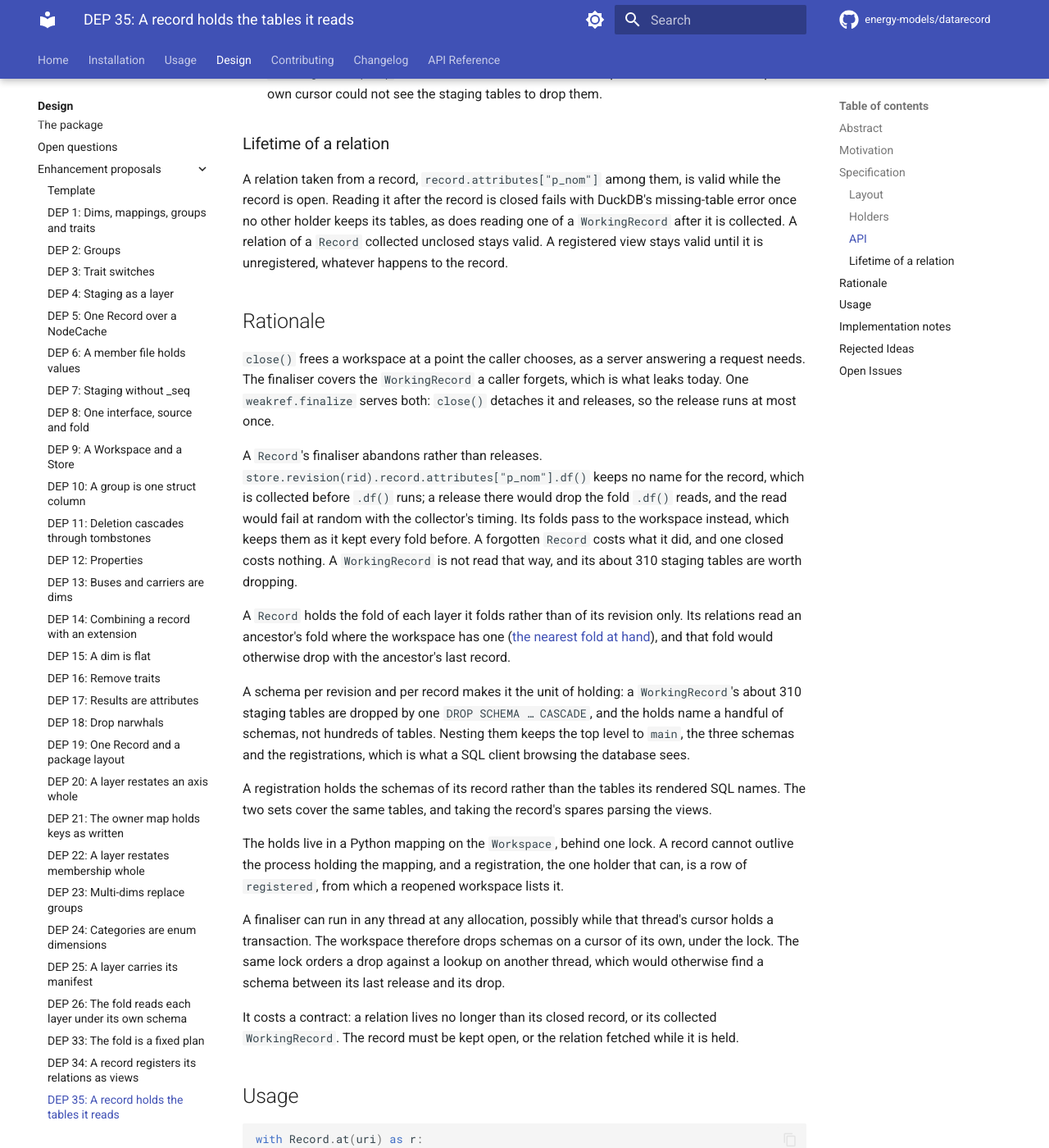
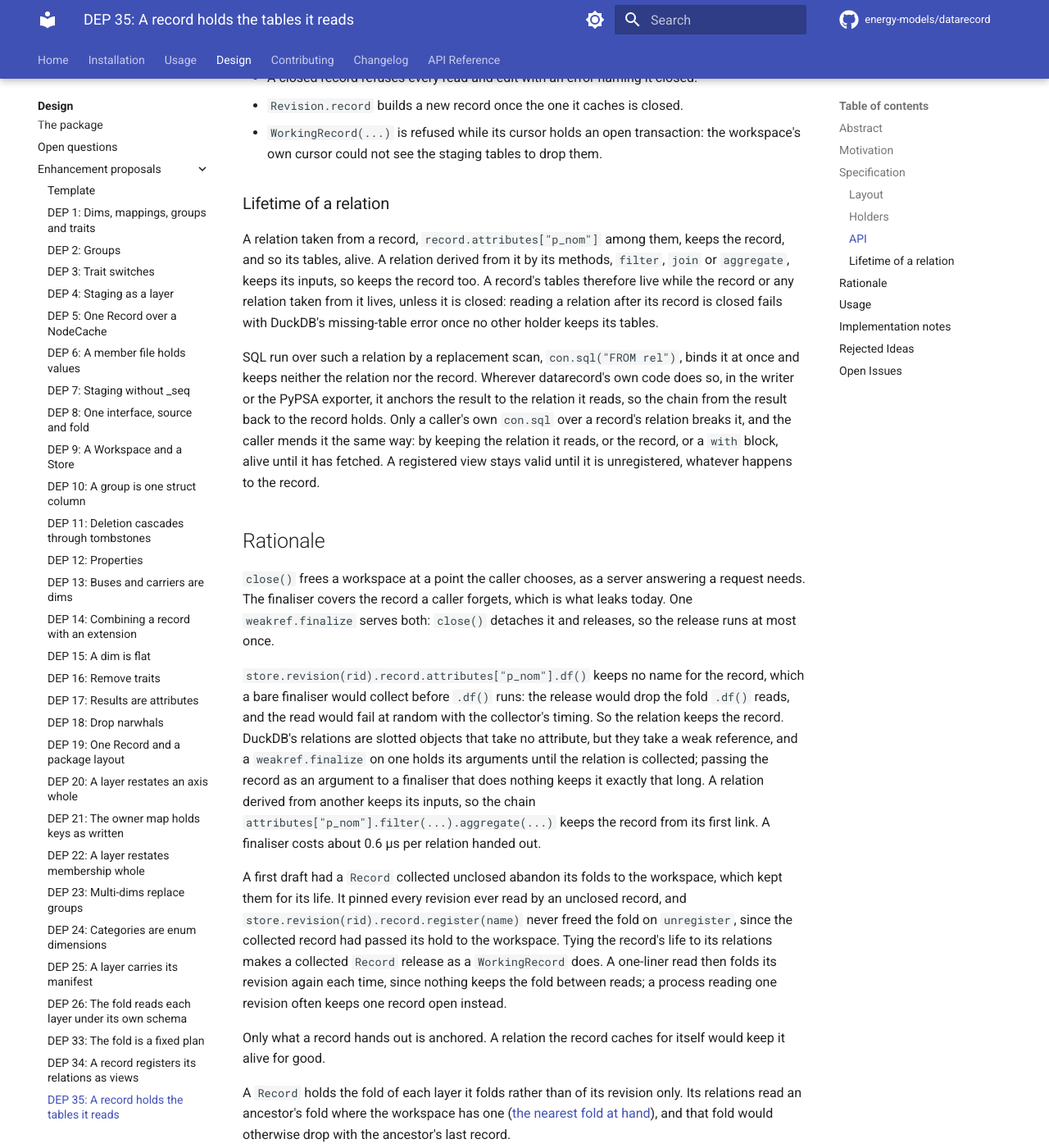
Before and after one commit to energy-models/datarecord, an MkDocs documentation site: the page built from docs/design/proposals/dep-0035-a-record-holds-the-tables-it-reads.md, in a window 1280 px wide and 1400 px high, scrolled down 2649 px. Shown: the whole window at 82% size. Built offline with MkDocs 1.6.1 and Material for MkDocs 9.7.7, drawn with Linux system fonts in a browser that asks for light colours; comment, search, counter and statistics services are not loaded; some of the changed text lies outside the part shown.

Commit message:
feat: a record lives as long as its relations
Each relation a record hands out keeps the record alive through a
weakref.finalize anchor, and a con.sql over a relation is anchored to
it, so a collected Record releases its holds instead of abandoning
them to the workspace. `register` then `unregister` on a one-liner
record frees its fold, and a WorkingRecord one-liner keeps its staging
tables until its relation goes. DEP 35 and the design pages follow;
views.md says what unregister does to a running statement.

````diff
--- a/docs/design/proposals/dep-0035-a-record-holds-the-tables-it-reads.md
+++ b/docs/design/proposals/dep-0035-a-record-holds-the-tables-it-reads.md
@@ -16,7 +16,7 @@ SPDX-License-Identifier: CC-BY-4.0
 
 ## Abstract
 
-The tables a workspace creates move out of `main` into three schemas: `_fold` for a revision's fold, `_staged` for a `WorkingRecord`'s staging tables, `_scratch` for a call's intermediates. A revision's fold and a record's staging tables each get a schema of their own inside, which is held by its holders: the records reading it and the registrations whose views read it. The workspace drops a schema when its last holder releases it. A record releases its holds on `close()`. A `WorkingRecord` collected unclosed releases them too, and a `Record` collected unclosed abandons its folds to the workspace, which keeps them.
+The tables a workspace creates move out of `main` into three schemas: `_fold` for a revision's fold, `_staged` for a `WorkingRecord`'s staging tables, `_scratch` for a call's intermediates. A revision's fold and a record's staging tables each get a schema of their own inside, which is held by its holders: the records reading it and the registrations whose views read it. The workspace drops a schema when its last holder releases it. A record releases its holds on `close()`, or once it is collected unclosed. Every relation a record hands out keeps the record alive, so its tables live while the record or any relation taken from it lives.
 
 ## Motivation
 
@@ -49,10 +49,9 @@ DuckDB does not help. It drops a table a view reads without complaint, and the v
 
 | holder            | holds                                                  | releases on                      |
 | ----------------- | ------------------------------------------------------ | -------------------------------- |
-| a `Record`        | `_fold.<id>` of each layer it folds                    | `close()`                        |
+| a `Record`        | `_fold.<id>` of each layer it folds                    | `close()`, or garbage collection |
 | a `WorkingRecord` | as a `Record` over its base, and its `_staged.<layer>` | `close()`, or garbage collection |
 | a registration    | every schema the registering record holds              | `Workspace.unregister(name)`     |
-| the workspace     | every schema of a `Record` collected unclosed          | never                            |
 
 A record holds its schemas from construction, created or not. A `Record` over revision `rid` folds `rid`'s layer and the ancestors down to the deepest materialised one, and reads `_fold.<rid>` and, where it holds them, an ancestor's `_fold.<id>`. When the last holder of a schema releases it, the workspace drops it with every table in it. A registration takes its hold inside the transaction that creates its views, so no `unregister` sees it unheld.
 
@@ -62,20 +61,28 @@ A registration's row in `registered` lists the schemas it holds in a `held` colu
 
 - `Record.close() -> None` releases the record's holds. A second call does nothing.
 - `Record` is a context manager, closing on exit.
-- A `WorkingRecord` is closed when it is garbage collected, if it was not before. A `Record` collected unclosed passes its holds to the workspace.
+- A record is closed when it is garbage collected, if it was not before.
+- Every relation a record hands out, through `dims`, `properties` and `attributes`, keeps the record alive while it lives: a `weakref.finalize` on the relation holds the record as its argument.
+- A relation datarecord builds by SQL over another relation, a Python variable its SQL scans, keeps that relation alive the same way.
 - A closed record refuses every read and edit with an error naming it closed.
 - `Revision.record` builds a new record once the one it caches is closed.
 - `WorkingRecord(...)` is refused while its cursor holds an open transaction: the workspace's own cursor could not see the staging tables to drop them.
 
 ### Lifetime of a relation
 
-A relation taken from a record, `record.attributes["p_nom"]` among them, is valid while the record is open. Reading it after the record is closed fails with DuckDB's missing-table error once no other holder keeps its tables, as does reading one of a `WorkingRecord` after it is collected. A relation of a `Record` collected unclosed stays valid. A registered view stays valid until it is unregistered, whatever happens to the record.
+A relation taken from a record, `record.attributes["p_nom"]` among them, keeps the record, and so its tables, alive. A relation derived from it by its methods, `filter`, `join` or `aggregate`, keeps its inputs, so keeps the record too. A record's tables therefore live while the record or any relation taken from it lives, unless it is closed: reading a relation after its record is closed fails with DuckDB's missing-table error once no other holder keeps its tables.
+
+SQL run over such a relation by a replacement scan, `con.sql("FROM rel")`, binds it at once and keeps neither the relation nor the record. Wherever datarecord's own code does so, in the writer or the PyPSA exporter, it anchors the result to the relation it reads, so the chain from the result back to the record holds. Only a caller's own `con.sql` over a record's relation breaks it, and the caller mends it the same way: by keeping the relation it reads, or the record, or a `with` block, alive until it has fetched. A registered view stays valid until it is unregistered, whatever happens to the record.
 
 ## Rationale
 
-`close()` frees a workspace at a point the caller chooses, as a server answering a request needs. The finaliser covers the `WorkingRecord` a caller forgets, which is what leaks today. One `weakref.finalize` serves both: `close()` detaches it and releases, so the release runs at most once.
+`close()` frees a workspace at a point the caller chooses, as a server answering a request needs. The finaliser covers the record a caller forgets, which is what leaks today. One `weakref.finalize` serves both: `close()` detaches it and releases, so the release runs at most once.
 
-A `Record`'s finaliser abandons rather than releases. `store.revision(rid).record.attributes["p_nom"].df()` keeps no name for the record, which is collected before `.df()` runs; a release there would drop the fold `.df()` reads, and the read would fail at random with the collector's timing. Its folds pass to the workspace instead, which keeps them as it kept every fold before. A forgotten `Record` costs what it did, and one closed costs nothing. A `WorkingRecord` is not read that way, and its about 310 staging tables are worth dropping.
+`store.revision(rid).record.attributes["p_nom"].df()` keeps no name for the record, which a bare finaliser would collect before `.df()` runs: the release would drop the fold `.df()` reads, and the read would fail at random with the collector's timing. So the relation keeps the record. DuckDB's relations are slotted objects that take no attribute, but they take a weak reference, and a `weakref.finalize` on one holds its arguments until the relation is collected; passing the record as an argument to a finaliser that does nothing keeps it exactly that long. A relation derived from another keeps its inputs, so the chain `attributes["p_nom"].filter(...).aggregate(...)` keeps the record from its first link. A finaliser costs about 0.6 µs per relation handed out.
+
+A first draft had a `Record` collected unclosed abandon its folds to the workspace, which kept them for its life. It pinned every revision ever read by an unclosed record, and `store.revision(rid).record.register(name)` never freed the fold on `unregister`, since the collected record had passed its hold to the workspace. Tying the record's life to its relations makes a collected `Record` release as a `WorkingRecord` does. A one-liner read then folds its revision again each time, since nothing keeps the fold between reads; a process reading one revision often keeps one record open instead.
+
+Only what a record hands out is anchored. A relation the record caches for itself would keep it alive for good.
 
 A `Record` holds the fold of each layer it folds rather than of its revision only. Its relations read an ancestor's fold where the workspace has one ([the nearest fold at hand](../layers/resolution.md#a-fold-starts-from-the-nearest-fold-at-hand)), and that fold would otherwise drop with the ancestor's last record.
 
@@ -87,13 +94,27 @@ The holds live in a Python mapping on the `Workspace`, behind one lock. A record
 
 A finaliser can run in any thread at any allocation, possibly while that thread's cursor holds a transaction. The workspace therefore drops schemas on a cursor of its own, under the lock. The same lock orders a drop against a lookup on another thread, which would otherwise find a schema between its last release and its drop.
 
-It costs a contract: a relation lives no longer than its closed record, or its collected `WorkingRecord`. The record must be kept open, or the relation fetched while it is held.
+It costs a contract: a relation lives no longer than its closed record, and a caller's own SQL over it keeps nothing. The relation that SQL reads, or the record, must be kept, or the result fetched while it is held.
 
 ## Usage
 
 ```python
 with Record.at(uri) as r:
     df = r.attributes["p_nom"].df()
+```
+
+```python
+df = (
+    store.revision(rid).record.attributes["p_nom"].filter("value > 0").df()
+)  # the relation keeps the record
+
+rel = store.revision(rid).record.attributes["p_nom"]
+ws.con.sql("FROM rel WHERE value > 0").df()  # `rel` keeps the record while the SQL runs
+```
+
+```python
+store.revision(rid).record.register("plain")
+ws.unregister("plain")  # the fold goes once the collected record released it too
 ```
 
 ```python
@@ -108,14 +129,17 @@ ws.unregister("edit_3f2a")  # the staging tables are dropped
 1. The holder registry on `Workspace`: hold, release, and drop on the last release, on the workspace's own cursor under one lock.
 2. `WorkingRecord`: its staging tables, `close()`, the finaliser, the refusal after close, and the registration's holds.
 3. The layout: `_fold`, `_staged` and `_scratch`, every table moved into them, and the holds taken on schemas.
-4. `Record`: `_fold.<id>` of each layer it folds, held from construction; `close()`, the abandoning finaliser, the refusal after close, and `Revision.record` replacing a closed record. A `WorkingRecord` takes its base's, and reads a `Record` base through a copy open while it is, so closing the caller's base leaves its edits working.
+4. `Record`: `_fold.<id>` of each layer it folds, held from construction; `close()`, the finaliser, the refusal after close, and `Revision.record` replacing a closed record. A `WorkingRecord` takes its base's, and reads a `Record` base through a copy open while it is, so closing the caller's base leaves its edits working.
+5. Anchoring: each relation of `dims`, `properties` and `attributes` keeps its record through a `weakref.finalize`, and a collected `Record` releases.
 
-The checks: a workspace that opens and closes records, edits and registrations in a loop ends with only the tables of `main` and the three schemas, empty. A view registered on a closed record reads until it is unregistered. A read after `close()` raises the closed error. A relation of a `Record` collected unclosed reads after a collection.
+The checks: a workspace that opens and closes records, edits and registrations in a loop ends with only the tables of `main` and the three schemas, empty. A view registered on a closed record reads until it is unregistered. A read after `close()` raises the closed error. A relation, or one derived from it, of a record collected unclosed reads after a collection, and the record's fold and staging tables go once the relation does. A registration of a collected record frees its fold on `unregister`.
 
 ## Rejected Ideas
 
 - Only a finaliser. The caller cannot free a workspace at a point it chooses, and a record caught in a reference cycle waits for the cycle collector.
-- A `Record`'s finaliser releasing, as a `WorkingRecord`'s does. A chained read would fail whenever the collector runs between taking the relation and fetching it.
+- A `Record`'s finaliser releasing with nothing keeping it. A chained read would fail whenever the collector runs between taking the relation and fetching it.
+- A `Record` collected unclosed abandoning its folds to the workspace. It pins every revision an unclosed record read for the workspace's life, and a registration of such a record never frees its fold.
+- Wrapping each relation in a proxy holding the record. A proxy is no `DuckDBPyRelation`, which every consumer takes, and a relation derived from it would drop the proxy.
 - Only `close()`. Every forgotten record leaks, as all of them do today.
 - Holds kept in a DuckDB table. The Python holders would not survive a reopen, and the one that does, a registration, is already a row of `registered`.
 - A top-level schema per revision and per record. The top level fills with ids as `main` does today.
@@ -126,6 +150,7 @@ The checks: a workspace that opens and closes records, edits and registrations i
 
 ## Open Issues
 
-- Who unregisters an abandoned registration, and by what rule. Unregistering now frees its tables, so the rule decides how long they stay.
-- Whether a record's planned relations form a reference cycle with it, which would delay its finaliser to the cycle collector.
+- Who unregisters a forgotten registration, and by what rule. Unregistering now frees its tables, so the rule decides how long they stay.
+- A record's cached `dims`, `properties` and `attributes` name the record, a reference cycle, so a forgotten record releases at the cycle collector's pace, not at its last reference.
+- A caller's own SQL over a record's relation keeps nothing. DuckDB binds such SQL at once and offers no hook to keep a Python object with the result, and `anchored`, which datarecord's own code uses for this, is not public.
 - A workspace reopened on a file keeps an earlier run's `_staged` and `_fold` schemas, which its registrations may read and no record holds. Those no `held` column lists could be swept, and nothing does yet.
````
Also changed, not shown: CHANGELOG.md (+6 -4 lines), docs/design/open-questions.md (+2 -2 lines), docs/design/storage/store.md (+6 -3 lines), docs/design/storage/views.md (+2 -1 lines), docs/usage/editing.md (+1 -1 lines), docs/usage/reading.md (+3 -2 lines), 7 other files.
